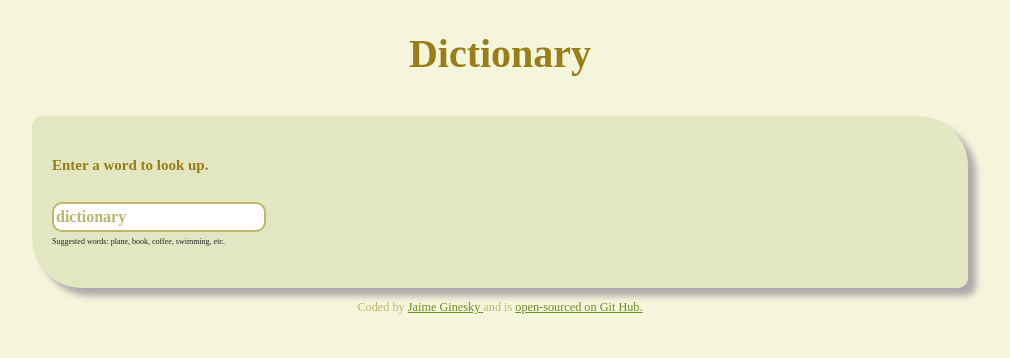
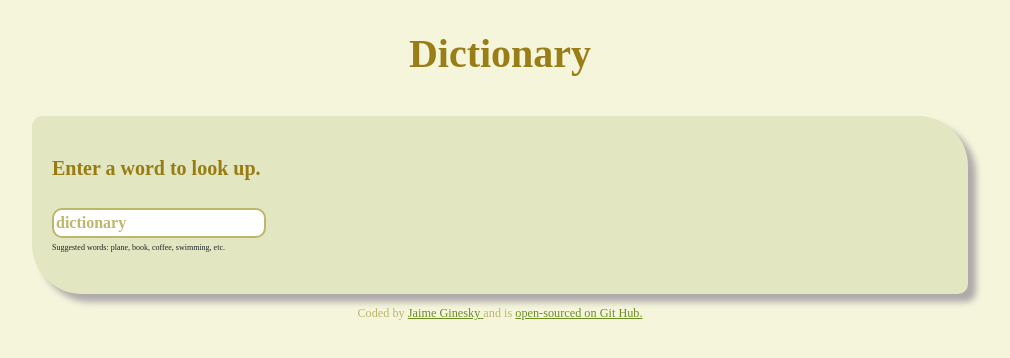
Before and after one commit to Jaime-Ginesky/dictionary-project, a React (Create React App) app: page / in a window 1280 px wide. Shown: the top 358 px of the page, without its empty margins (140-1150 px from the left). Built offline with nearby package versions, Linux system fonts and the light colour scheme; no server answers; a web font is replaced by a local one.

Commit message:
fixed h1/h2 font size, box-shadow on img section

```diff
--- a/src/Hits.css
+++ b/src/Hits.css
@@ -1,8 +1,14 @@
 img {
-    padding:40px;
+    margin: 20px 30px;
+    width: 225px;
 }
+img .img-fluid {
+    border: 8px;
+    }
+
 .grow img {
     transition:1s ease;
+    border-radius: 10px;
 }
 
 .grow img:hover {
@@ -14,5 +20,6 @@ img {
 
 section {
     border-radius: 10px 50px;
-    background-color:rgb(131, 145, 126)
+    background-color:rgb(131, 145, 126);
+    box-shadow: 8px 8px 6px #afaaaa;
 }
--- a/src/Results.css
+++ b/src/Results.css
@@ -11,7 +11,7 @@
 
 
 .Results h2 {
-    font-size: 30px;
+    font-size: 25px;
 }
 
 .Results .Meaning section {
--- a/src/Search.css
+++ b/src/Search.css
@@ -6,7 +6,7 @@
 }
 .Search h1 {
     text-align:left;
-    font-size: 15px;
+    font-size: 20px;
     padding: 20px 0 20px 0;
     }
 
```
